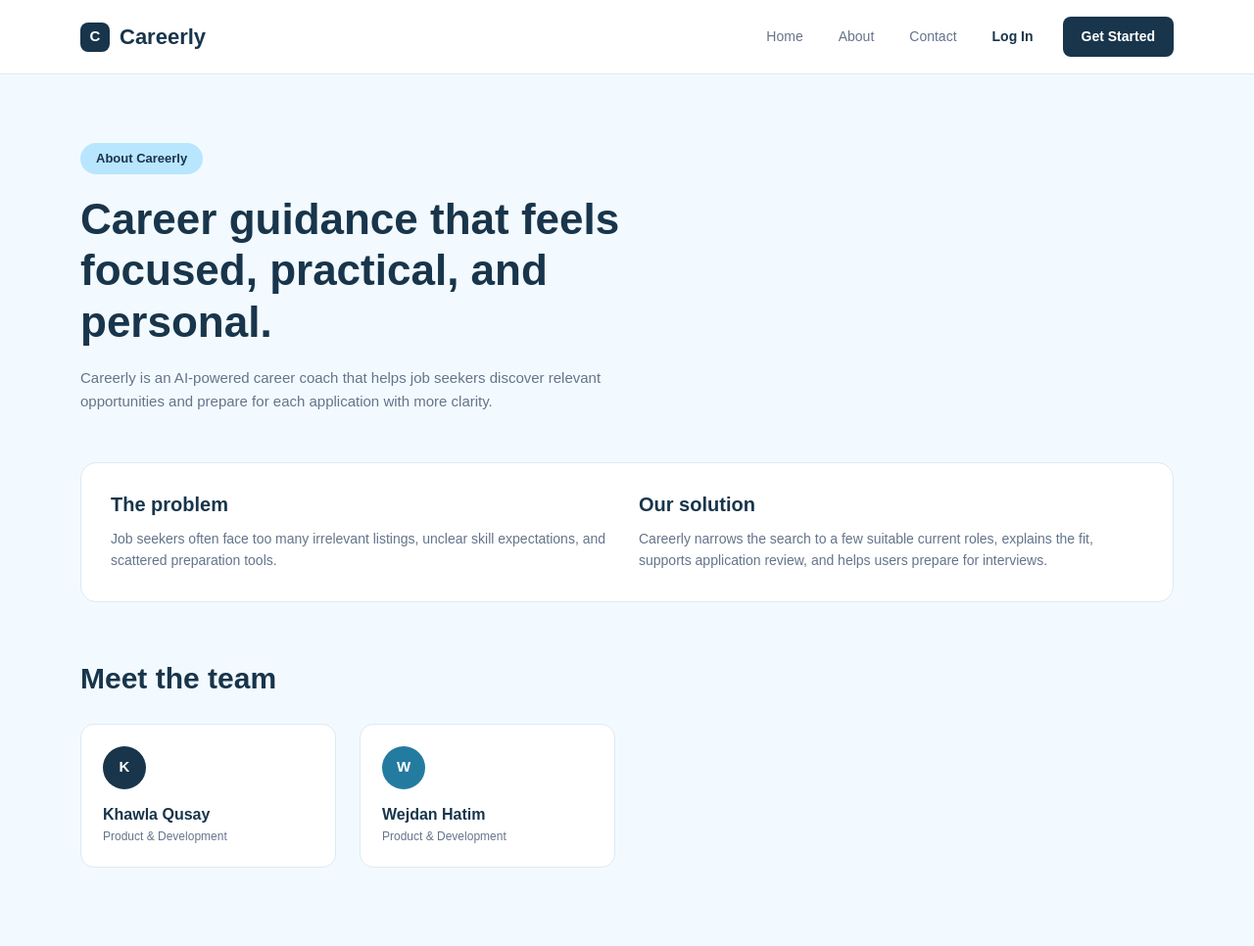
After one commit to wejhatim-tech/Careerly, a Django app: page /about in a window 1280 px wide. The commit adds this page. Shown: the whole page at 98% size. Run offline with Django 5.2, Linux system fonts and the light colour scheme.

Commit message:
Add about page

```diff
--- /dev/null
+++ b/careerly_app/static/css/about.css
@@ -0,0 +1,92 @@
+
+.about-page {
+    background-color: var(--background);
+    min-height: calc(100vh - 76px);
+    padding: 70px 0 80px;
+}
+
+.about-title {
+    color: var(--primary);
+    font-size: 44px;
+    font-weight: 700;
+    line-height: 1.2;
+    max-width: 620px;
+    margin-bottom: 18px;
+}
+
+.about-text {
+    color: var(--muted);
+    font-size: 15px;
+    line-height: 1.6;
+    max-width: 560px;
+    margin-bottom: 50px;
+}
+
+.about-card {
+    background-color: var(--white);
+    border: 1px solid var(--border);
+    border-radius: 16px;
+    padding: 30px;
+    margin-bottom: 60px;
+}
+
+.about-card h3 {
+    color: var(--primary);
+    font-size: 20px;
+    font-weight: 700;
+    margin-bottom: 12px;
+}
+
+.about-card p {
+    color: var(--muted);
+    font-size: 14px;
+    line-height: 1.6;
+    margin-bottom: 0;
+}
+
+.team-card {
+    background-color: var(--white);
+    border: 1px solid var(--border);
+    border-radius: 14px;
+    padding: 22px;
+}
+
+.team-avatar {
+    width: 44px;
+    height: 44px;
+    display: flex;
+    align-items: center;
+    justify-content: center;
+    color: var(--white);
+    border-radius: 50%;
+    font-size: 15px;
+    font-weight: 700;
+    margin-bottom: 16px;
+}
+
+.avatar-dark {
+    background-color: var(--primary);
+}
+
+.avatar-blue {
+    background-color: var(--secondary);
+}
+
+.team-card h5 {
+    color: var(--primary);
+    font-size: 16px;
+    font-weight: 700;
+    margin-bottom: 4px;
+}
+
+.team-card p {
+    color: var(--muted);
+    font-size: 12px;
+    margin-bottom: 0;
+}
+
+@media (max-width: 576px) {
+    .about-title {
+        font-size: 32px;
+    }
+}
--- /dev/null
+++ b/careerly_app/templates/about.html
@@ -0,0 +1,64 @@
+{% load static %}
+<!DOCTYPE html>
+<html lang="en">
+<head>
+    <meta charset="UTF-8">
+    <meta name="viewport" content="width=device-width, initial-scale=1.0">
+    <title>About | Careerly</title>
+
+    <link href="https://cdn.jsdelivr.net/npm/bootstrap@5.3.3/dist/css/bootstrap.min.css" rel="stylesheet">
+    <link rel="stylesheet" href="{% static 'css/style.css' %}">
+    <link rel="stylesheet" href="{% static 'css/navbar.css' %}">
+    <link rel="stylesheet" href="{% static 'css/landing.css' %}">
+    <link rel="stylesheet" href="{% static 'css/about.css' %}">
+</head>
+
+<body>
+    {% include 'partials/public_nav.html' %}
+
+    <main class="about-page">
+        <div class="container">
+
+            <span class="hero-badge">About Careerly</span>
+            <h1 class="about-title">Career guidance that feels focused, practical, and personal.</h1>
+            <p class="about-text">Careerly is an AI-powered career coach that helps job seekers discover relevant opportunities and prepare for each application with more clarity.</p>
+
+            <div class="about-card">
+                <div class="row g-4">
+                    <div class="col-md-6">
+                        <h3>The problem</h3>
+                        <p>Job seekers often face too many irrelevant listings, unclear skill expectations, and scattered preparation tools.</p>
+                    </div>
+                    <div class="col-md-6">
+                        <h3>Our solution</h3>
+                        <p>Careerly narrows the search to a few suitable current roles, explains the fit, supports application review, and helps users prepare for interviews.</p>
+                    </div>
+                </div>
+            </div>
+
+            <h2 class="section-title">Meet the team</h2>
+
+            <div class="row g-4">
+                <div class="col-sm-6 col-lg-3">
+                    <div class="team-card">
+                        <div class="team-avatar avatar-dark">K</div>
+                        <h5>Khawla Qusay</h5>
+                        <p>Product &amp; Development</p>
+                    </div>
+                </div>
+
+                <div class="col-sm-6 col-lg-3">
+                    <div class="team-card">
+                        <div class="team-avatar avatar-blue">W</div>
+                        <h5>Wejdan Hatim</h5>
+                        <p>Product &amp; Development</p>
+                    </div>
+                </div>
+            </div>
+
+        </div>
+    </main>
+
+    <script src="https://cdn.jsdelivr.net/npm/bootstrap@5.3.3/dist/js/bootstrap.bundle.min.js"></script>
+</body>
+</html>
--- a/careerly_app/urls.py
+++ b/careerly_app/urls.py
@@ -5,4 +5,5 @@ urlpatterns = [
     path('', views.index),
     path('register', views.register),
     path('login', views.login),
+    path('about', views.about),
 ]
--- a/careerly_app/views.py
+++ b/careerly_app/views.py
@@ -5,6 +5,9 @@ from . import models
 
 def index(request):
     return render(request, 'index.html')
+
+def about(request):
+    return render(request, 'about.html')
 
 def register(request):
     if request.method == 'POST':
```
Also changed, not shown: careerly_app/templates/index.html (+7 -2 lines).
